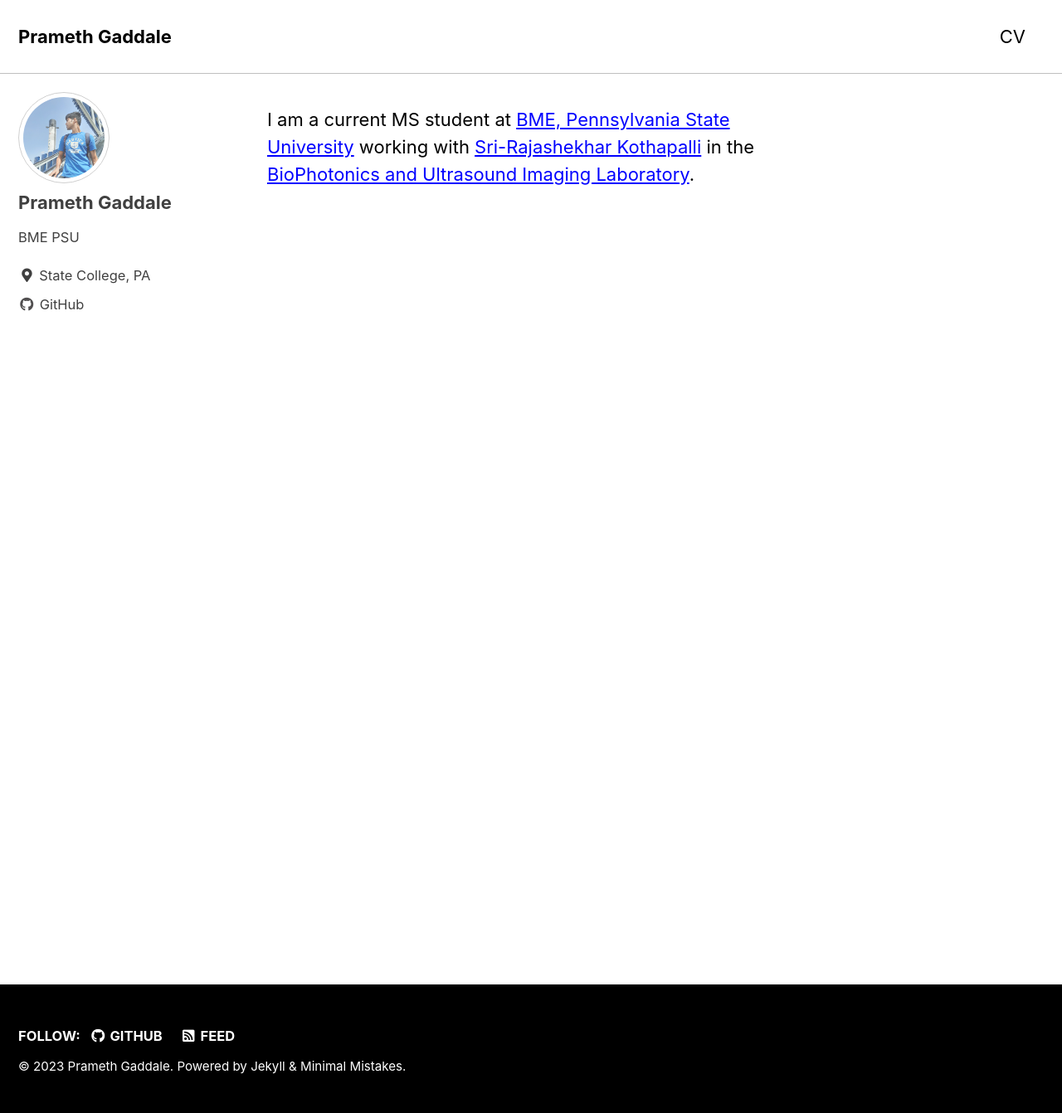
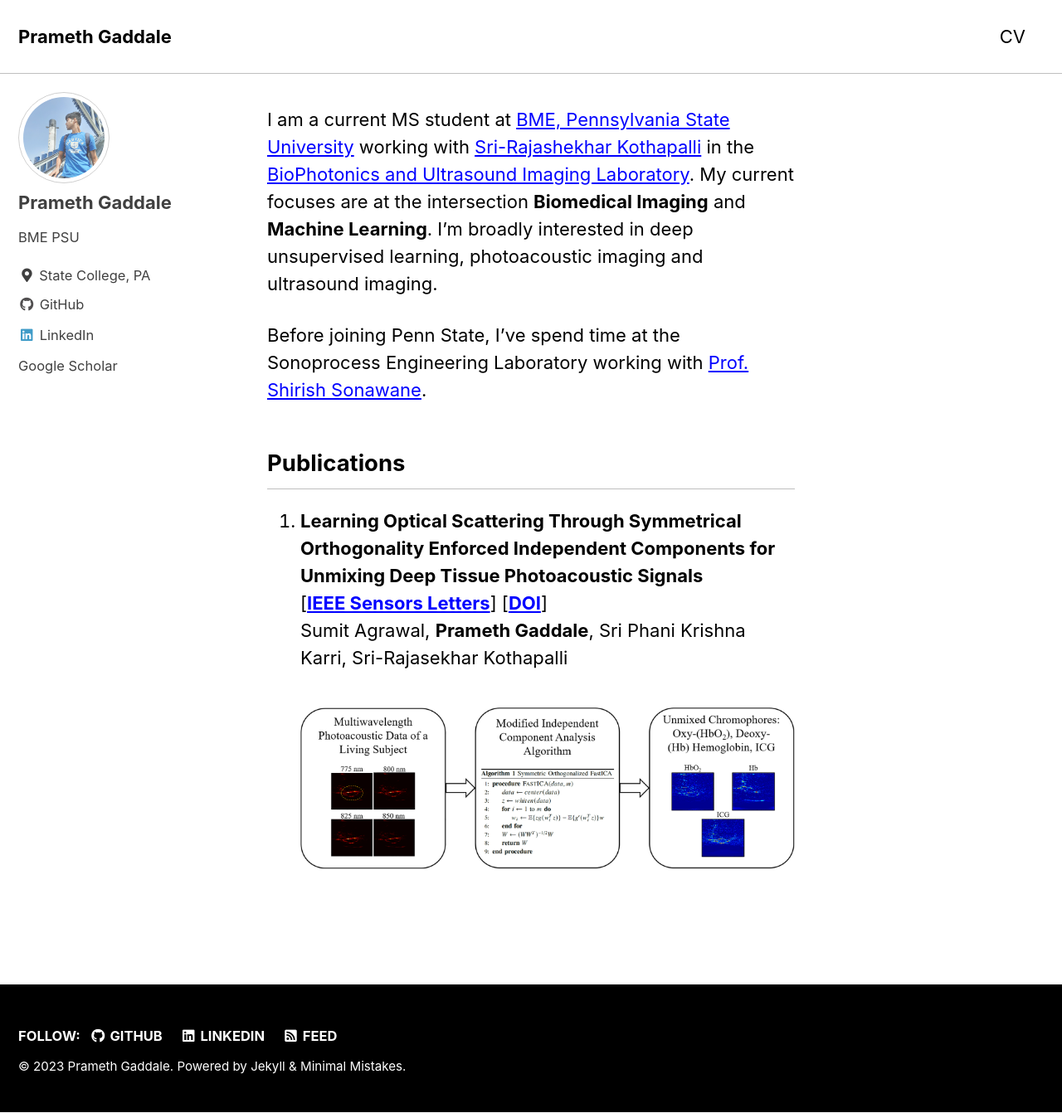
Before and after one commit to pramethg/pramethg.github.io, a Jekyll site: the page built from index.html, in a window 1280 px wide and 1342 px high. Shown: the whole window at 83% size. Built offline with Jekyll 4.4.1, drawn with Linux system fonts in a browser that asks for light colours; cached includes are drawn as plain includes; the list of posts is cut into pages by our own code.

Commit message:
fixed stuff

```diff
--- a/_config.yml
+++ b/_config.yml
@@ -116,14 +116,14 @@ author:
   email            :
   links:
     # - label: "Email"
-      # icon: "fas fa-fw fa-envelope-square"
-      # url: "mailto:your.name@email.com"
+    #   icon: "fas fa-fw fa-envelope-square"
+    #   url: "mailto:your.name@email.com"
     # - label: "Website"
       # icon: "fas fa-fw fa-link"
       # url: "https://your-website.com"
     # - label: "Twitter"
-      # icon: "fab fa-fw fa-twitter-square"
-      # url: "https://twitter.com/"
+    #   icon: "fab fa-fw fa-twitter-square"
+    #   url: "https://twitter.com/"
     # - label: "Facebook"
       # icon: "fab fa-fw fa-facebook-square"
       # url: "https://facebook.com/"
@@ -135,7 +135,7 @@ author:
       # url: "https://instagram.com/"
     - label: "LinkedIn"
       icon: "fab fa-fw fa-linkedin"
-      urk: "https://linkedin.com/in/prameth/"
+      url: "https://linkedin.com/in/prameth/"
 
 # Site Footer
 footer:
@@ -160,7 +160,7 @@ footer:
     #   # url:
     - label: "LinkedIn"
       icon: "fab fa-fw fa-linkedin"
-      urk: "https://linkedin.com/in/prameth/"
+      url: "https://linkedin.com/in/prameth/"
 
 
 # Reading Files
--- a/_includes/author-profile-custom-links.html
+++ b/_includes/author-profile-custom-links.html
@@ -5,3 +5,8 @@
     </a>
   </li>
 -->
+<li>
+  <a href="https://scholar.google.com/citations?user=NDbJNMUAAAAJ" itemprop="sameAs">
+    <i class="ai fa-fw ai-google-scholar-square" aria-hidden="true"></i> Google Scholar
+  </a>
+  </li>
--- a/_includes/home.md
+++ b/_includes/home.md
@@ -1 +1,11 @@
 I am a current MS student at [BME, Pennsylvania State University](https://www.bme.psu.edu/) working with [Sri-Rajashekhar Kothapalli](https://www.bme.psu.edu/department/directory-detail-g.aspx?q=szk416) in the [BioPhotonics and Ultrasound Imaging Laboratory](https://sites.psu.edu/biophotonicsandultrasoundimaginglab/).
+My current focuses are at the intersection **Biomedical Imaging** and **Machine Learning**. I'm broadly interested in deep unsupervised learning, photoacoustic imaging and ultrasound imaging.
+
+Before joining Penn State, I've spend time at the Sonoprocess Engineering Laboratory working with [Prof. Shirish Sonawane](https://wsdc.nitw.ac.in/facultynew/facultyprofile/id/16328).
+
+## Publications
+
+1. **Learning Optical Scattering Through Symmetrical Orthogonality Enforced Independent Components for Unmixing Deep Tissue Photoacoustic Signals**<br />[[<span class="small__tt">**IEEE Sensors Letters**</span>](https://ieeexplore.ieee.org/xpl/RecentIssue.jsp?punumber=7782634)] [[<span class="small__tt">**DOI**</span>](https://doi.org/10.1109/LSENS.2021.3073927)]<br />
+    Sumit Agrawal, **Prameth Gaddale**, Sri Phani Krishna Karri, Sri-Rajasekhar Kothapalli
+
+   <img title="" src="/assets/images/IEEESL.jpg" alt="" style="width:100%;margin-top:2.5%" width="642">
```
